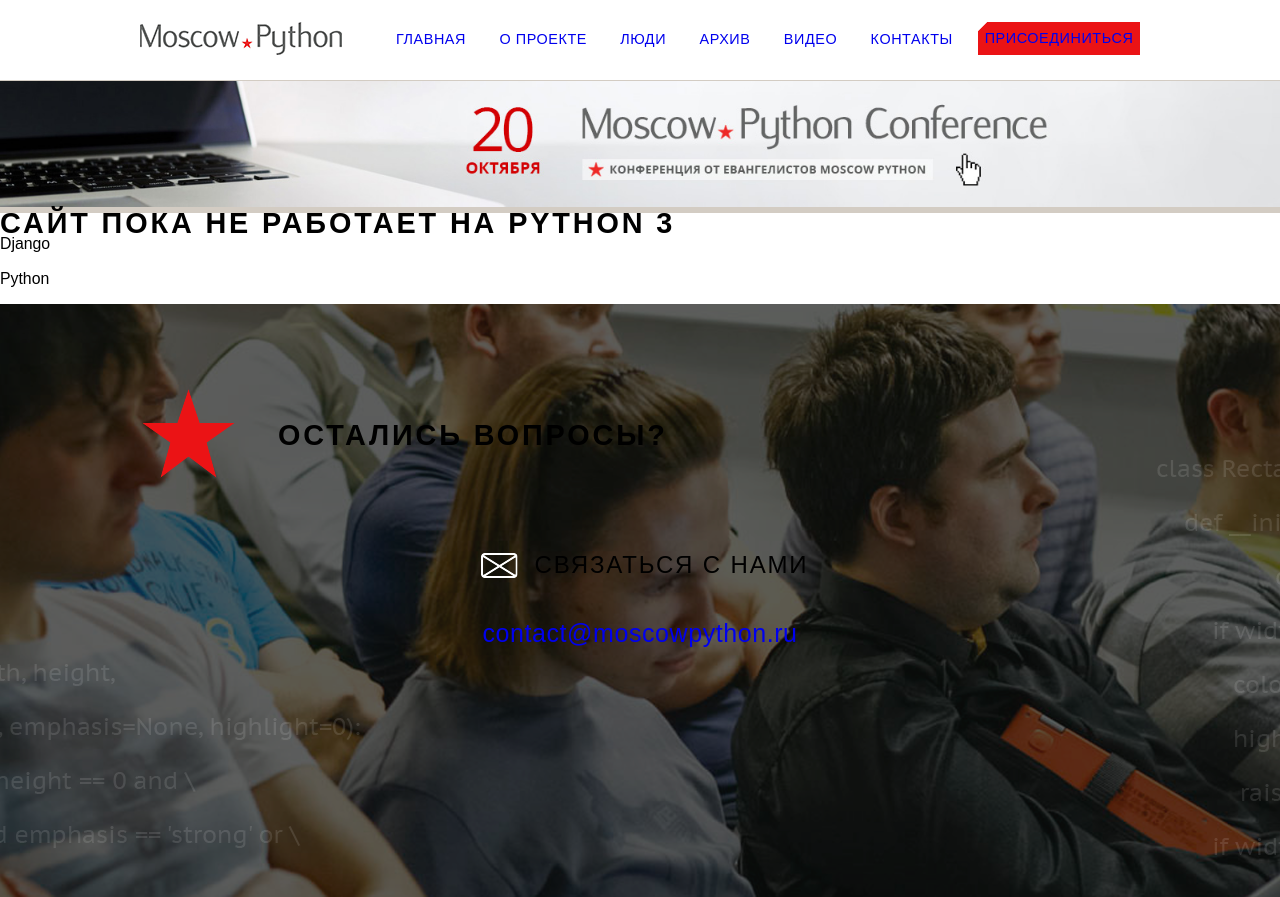
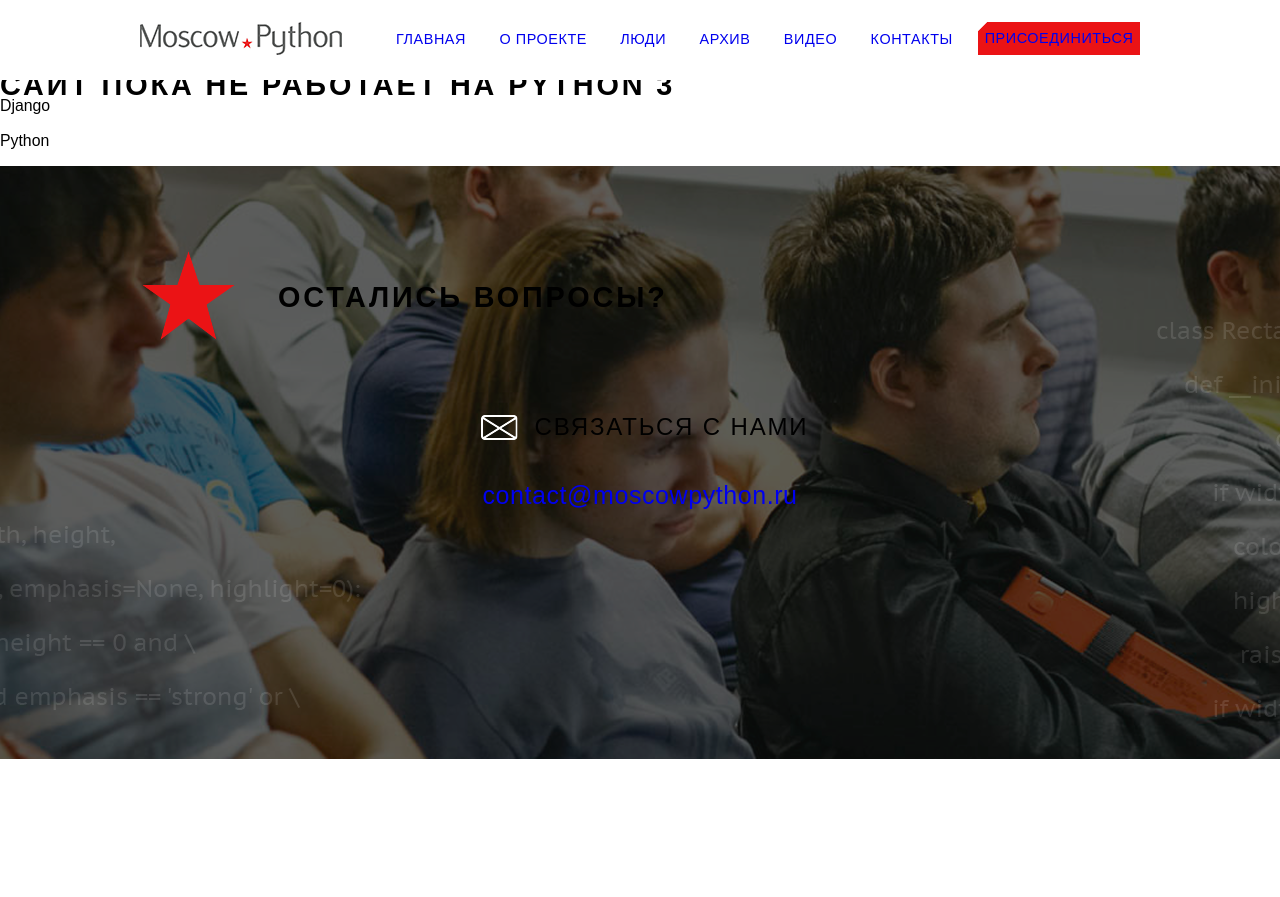
Before and after one commit to moscowpython/moscowpython, a Django app: template apps/meetup/templates/py3.html in a window 1280 px wide. After the commit the page ends 759 px from the top, so only its background shows below. Run offline with Django 3.2, Linux system fonts and the light colour scheme; the template is opened without the code that fills it, so the values that code supplies are empty; parts of the project's set-up code (start-up, migrations or seed data) failed here and were passed over.

Commit message:
Removed banner for past conference

```diff
--- a/apps/meetup/templates/layout/layout.html
+++ b/apps/meetup/templates/layout/layout.html
@@ -27,9 +27,6 @@
 {#        <a href="http://learn.python.ru/?utm_source=moscowpython&utm_medium=banner&utm_campaign=top" target="_blank"></a>#}
 {#    </div>#}
 {#    #}
-    <div id="top-banner" class="conf">
-        <a href="http://conf.python.ru/?utm_source=moscowpython&utm_medium=banner&utm_campaign=top" target="_blank"></a>
-    </div>
 
     {% block page %}{% endblock %}
     <span id="contacts"></span>
```
